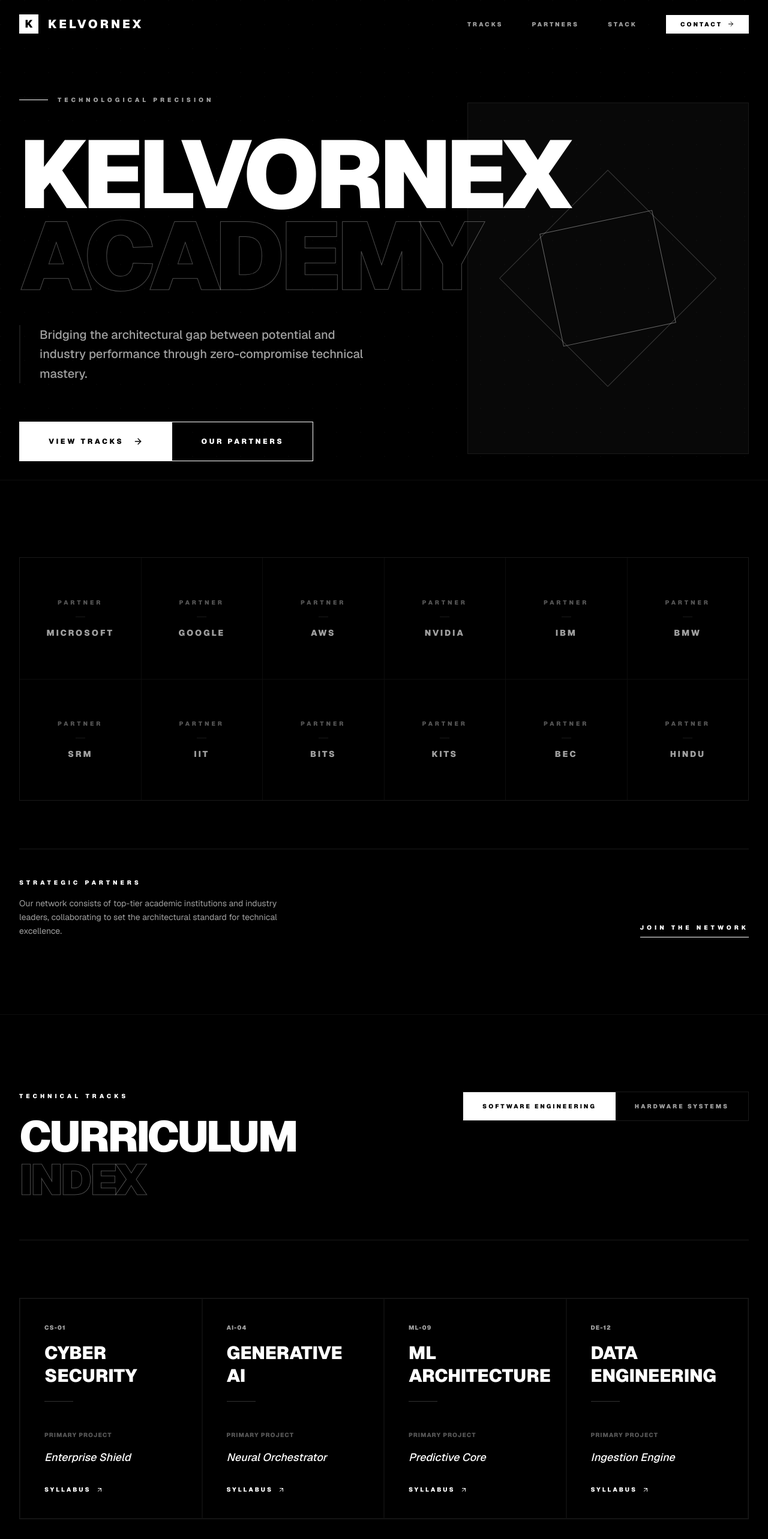
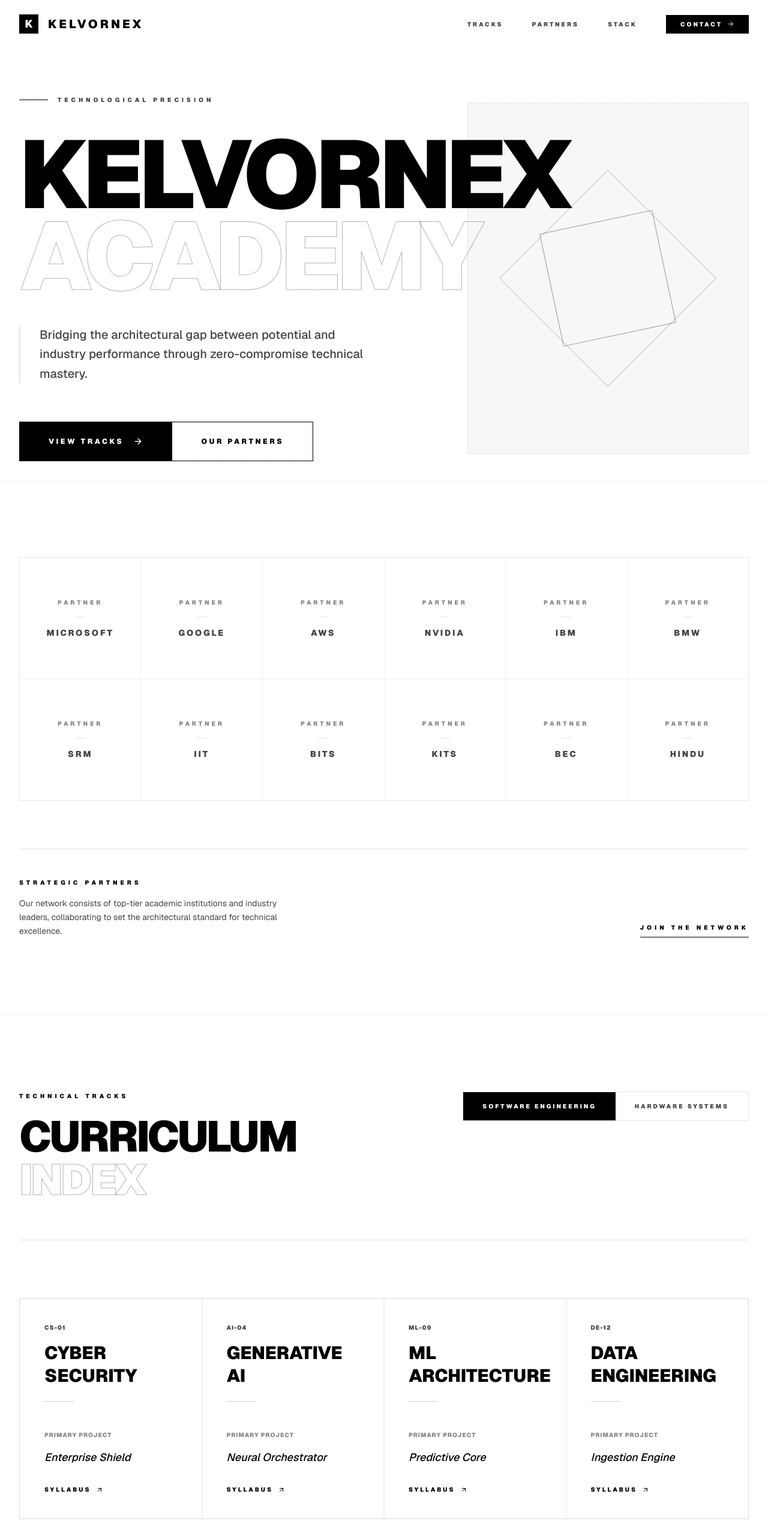
Before and after one commit to deepakchilla/Kelvronex, a Next.js app: page / in a window 1280 px wide. Shown: the top 2566 px of the page at 60% size. Built offline with nearby package versions, Linux system fonts and the light colour scheme.

Commit message:
Invert color scheme to High-Contrast Light theme

```diff
--- a/src/app/globals.css
+++ b/src/app/globals.css
@@ -1,12 +1,12 @@
 @import "tailwindcss";
 
 @theme {
-  --color-background: #080808;
-  --color-foreground: #ffffff;
-  --color-primary: #ffffff;
-  --color-secondary: #a0a0a0;
-  --color-accent: #222222;
-  --color-muted: #555555;
+  --color-background: #ffffff;
+  --color-foreground: #000000;
+  --color-primary: #000000;
+  --color-secondary: #444444;
+  --color-accent: #e5e5e5;
+  --color-muted: #888888;
 
   --font-sans: var(--font-geist-sans), ui-sans-serif, system-ui;
   --font-mono: var(--font-geist-mono), ui-monospace, SFMono-Regular;
@@ -21,12 +21,12 @@
 }
 
 :root {
-  --background: #080808;
-  --foreground: #ffffff;
-  --card: #111111;
-  --card-foreground: #ffffff;
-  --border: #222222;
-  --ring: #ffffff;
+  --background: #ffffff;
+  --foreground: #000000;
+  --card: #f9f9f9;
+  --card-foreground: #000000;
+  --border: #eeeeee;
+  --ring: #000000;
 }
 
 body {
@@ -40,37 +40,37 @@ body {
 
 @layer utilities {
   .sharp-card {
-    @apply relative border border-white/10 bg-white/[0.02] transition-all duration-300 hover:bg-white/[0.05] hover:border-white/30;
+    @apply relative border border-black/10 bg-black/[0.01] transition-all duration-300 hover:bg-black/[0.03] hover:border-black/30;
   }
 
   .sharp-button {
-    @apply px-8 py-4 bg-white text-black font-black uppercase tracking-widest transition-all hover:bg-black hover:text-white hover:border-white border border-transparent;
+    @apply px-8 py-4 bg-black text-white font-black uppercase tracking-widest transition-all hover:bg-white hover:text-black hover:border-black border border-transparent;
   }
 
   .text-outline {
-    -webkit-text-stroke: 1px rgba(255,255,255,0.3);
+    -webkit-text-stroke: 1px rgba(0,0,0,0.3);
     color: transparent;
   }
 
   .grid-pattern {
-    background-image: radial-gradient(circle at 1px 1px, rgba(255,255,255,0.05) 1px, transparent 0);
+    background-image: radial-gradient(circle at 1px 1px, rgba(0,0,0,0.05) 1px, transparent 0);
     background-size: 40px 40px;
   }
 }
 
-/* Custom Scrollbar - Sharp */
+/* Custom Scrollbar - Sharp Light */
 ::-webkit-scrollbar {
   width: 6px;
 }
 
 ::-webkit-scrollbar-track {
-  background: #080808;
+  background: #ffffff;
 }
 
 ::-webkit-scrollbar-thumb {
-  background: #222222;
+  background: #eeeeee;
 }
 
 ::-webkit-scrollbar-thumb:hover {
-  background: #444444;
+  background: #cccccc;
 }
--- a/src/components/Collaborations.tsx
+++ b/src/components/Collaborations.tsx
@@ -9,9 +9,9 @@ const partners = [
 
 export default function Collaborations() {
   return (
-    <section id="collaborations" className="py-32 bg-black border-y border-white/5">
+    <section id="collaborations" className="py-32 bg-white border-y border-black/5">
       <div className="container mx-auto px-8">
-        <div className="grid grid-cols-2 md:grid-cols-4 lg:grid-cols-6 gap-[1px] bg-white/5 border border-white/5">
+        <div className="grid grid-cols-2 md:grid-cols-4 lg:grid-cols-6 gap-[1px] bg-black/5 border border-black/5">
           {partners.map((partner, i) => (
             <motion.div
               key={partner}
@@ -19,27 +19,27 @@ export default function Collaborations() {
               whileInView={{ opacity: 1 }}
               transition={{ delay: i * 0.05 }}
               viewport={{ once: true }}
-              className="group aspect-square bg-black flex flex-col items-center justify-center p-8 transition-all hover:bg-white/5"
+              className="group aspect-square bg-white flex flex-col items-center justify-center p-8 transition-all hover:bg-black/5"
             >
-              <span className="text-[10px] font-black uppercase tracking-[0.4em] text-muted group-hover:text-white transition-colors">
+              <span className="text-[10px] font-black uppercase tracking-[0.4em] text-muted group-hover:text-black transition-colors">
                 Partner
               </span>
-              <div className="h-[1px] w-4 bg-white/10 my-4 group-hover:w-12 transition-all" />
-              <span className="text-sm font-black uppercase tracking-[0.2em] text-secondary group-hover:text-white transition-colors text-center">
+              <div className="h-[1px] w-4 bg-black/10 my-4 group-hover:w-12 transition-all" />
+              <span className="text-sm font-black uppercase tracking-[0.2em] text-secondary group-hover:text-black transition-colors text-center">
                 {partner}
               </span>
             </motion.div>
           ))}
         </div>
 
-        <div className="mt-20 flex flex-col md:flex-row items-end justify-between gap-8 border-t border-white/10 pt-12">
+        <div className="mt-20 flex flex-col md:flex-row items-end justify-between gap-8 border-t border-black/10 pt-12">
           <div className="max-w-md">
-            <h2 className="text-[10px] font-black uppercase tracking-[0.5em] text-white mb-4">Strategic Partners</h2>
+            <h2 className="text-[10px] font-black uppercase tracking-[0.5em] text-black mb-4">Strategic Partners</h2>
             <p className="text-secondary text-sm leading-relaxed">
               Our network consists of top-tier academic institutions and industry leaders, collaborating to set the architectural standard for technical excellence.
             </p>
           </div>
-          <button className="text-[10px] font-black uppercase tracking-[0.5em] text-white border-b border-white pb-2 hover:text-secondary hover:border-secondary transition-all">
+          <button className="text-[10px] font-black uppercase tracking-[0.5em] text-black border-b border-black pb-2 hover:text-secondary hover:border-secondary transition-all">
             Join the Network
           </button>
         </div>
--- a/src/components/Courses.tsx
+++ b/src/components/Courses.tsx
@@ -32,24 +32,24 @@ export default function Courses() {
   const [activeTrack, setActiveTrack] = useState("software");
 
   return (
-    <section id="courses" className="py-32 bg-black">
+    <section id="courses" className="py-32 bg-white text-black">
       <div className="container mx-auto px-8">
-        <div className="flex flex-col md:flex-row items-start justify-between mb-24 gap-12 border-b border-white/10 pb-16">
+        <div className="flex flex-col md:flex-row items-start justify-between mb-24 gap-12 border-b border-black/10 pb-16">
           <div className="max-w-xl">
-            <h2 className="text-[10px] font-black uppercase tracking-[0.5em] text-white mb-6">Technical Tracks</h2>
+            <h2 className="text-[10px] font-black uppercase tracking-[0.5em] text-black mb-6">Technical Tracks</h2>
             <h3 className="text-5xl md:text-7xl font-black uppercase leading-none tracking-tighter">
               Curriculum <br /> <span className="text-outline">Index</span>
             </h3>
           </div>
 
-          <div className="flex gap-0 border border-white/10">
+          <div className="flex gap-0 border border-black/10">
             {tracks.map((track) => (
               <button
                 key={track.id}
                 onClick={() => setActiveTrack(track.id)}
                 className={cn(
                   "px-8 py-4 font-black text-[10px] uppercase tracking-[0.3em] transition-all",
-                  activeTrack === track.id ? "bg-white text-black" : "text-secondary hover:bg-white/5"
+                  activeTrack === track.id ? "bg-black text-white" : "text-secondary hover:bg-black/5"
                 )}
               >
                 {track.label}
@@ -58,7 +58,7 @@ export default function Courses() {
           </div>
         </div>
 
-        <div className="grid md:grid-cols-2 lg:grid-cols-4 gap-0 border border-white/10">
+        <div className="grid md:grid-cols-2 lg:grid-cols-4 gap-0 border border-black/10">
           <AnimatePresence mode="wait">
             {tracks.find(t => t.id === activeTrack)?.courses.map((course, i) => (
               <motion.div
@@ -67,7 +67,7 @@ export default function Courses() {
                 animate={{ opacity: 1 }}
                 exit={{ opacity: 0 }}
                 transition={{ delay: i * 0.1 }}
-                className="group border border-white/5 p-10 bg-black hover:bg-white/[0.03] transition-all flex flex-col justify-between aspect-square"
+                className="group border border-black/5 p-10 bg-white hover:bg-black/[0.03] transition-all flex flex-col justify-between aspect-square"
               >
                 <div>
                   <span className="text-[10px] font-black text-secondary tracking-widest block mb-4 uppercase">
@@ -76,17 +76,17 @@ export default function Courses() {
                   <h4 className="text-3xl font-black uppercase leading-tight mb-6">
                     {course.name}
                   </h4>
-                  <div className="w-12 h-[1px] bg-white/20 group-hover:w-full transition-all duration-500" />
+                  <div className="w-12 h-[1px] bg-black/20 group-hover:w-full transition-all duration-500" />
                 </div>
 
                 <div className="mt-12">
                   <p className="text-[10px] font-black uppercase tracking-widest text-muted mb-4">
                     Primary Project
                   </p>
-                  <p className="text-lg font-medium text-white mb-8 italic">
+                  <p className="text-lg font-medium text-black mb-8 italic">
                     {course.project}
                   </p>
-                  <button className="flex items-center text-[10px] font-black uppercase tracking-[0.3em] text-white group-hover:text-secondary transition-colors">
+                  <button className="flex items-center text-[10px] font-black uppercase tracking-[0.3em] text-black group-hover:text-secondary transition-colors">
                     <span>Syllabus</span>
                     <ArrowUpRight className="w-3 h-3 ml-2" />
                   </button>
@@ -97,10 +97,10 @@ export default function Courses() {
         </div>
 
         {/* Exclusive Spotlight - Sharp Style */}
-        <div className="mt-24 border border-white/10 bg-white/[0.02] p-12 md:p-24 relative overflow-hidden">
-          <div className="absolute top-0 right-0 w-64 h-64 border-t border-r border-white/10" />
+        <div className="mt-24 border border-black/10 bg-black/[0.02] p-12 md:p-24 relative overflow-hidden">
+          <div className="absolute top-0 right-0 w-64 h-64 border-t border-r border-black/10" />
           <div className="relative z-10">
-            <div className="inline-block px-4 py-1 border border-white/20 text-[10px] font-black uppercase tracking-[0.4em] mb-12">
+            <div className="inline-block px-4 py-1 border border-black/20 text-[10px] font-black uppercase tracking-[0.4em] mb-12">
               Strategic Partnership
             </div>
             <div className="grid lg:grid-cols-2 gap-20 items-end">
@@ -112,12 +112,12 @@ export default function Courses() {
                   A high-precision certification track in unified data analytics, developed in direct collaboration with Microsoft Engineering.
                 </p>
                 <div className="flex gap-0">
-                  <button className="px-10 py-5 bg-white text-black font-black uppercase tracking-[0.3em] text-[10px] hover:bg-transparent hover:text-white border border-white transition-all">
+                  <button className="px-10 py-5 bg-black text-white font-black uppercase tracking-[0.3em] text-[10px] hover:bg-transparent hover:text-black border border-black transition-all">
                     Register Track
                   </button>
                 </div>
               </div>
-              <div className="border-t border-white/10 pt-12 text-right">
+              <div className="border-t border-black/10 pt-12 text-right">
                 <p className="text-[10px] font-black uppercase tracking-[0.5em] text-muted">
                   Official Technical Partner
                 </p>
--- a/src/components/Hero.tsx
+++ b/src/components/Hero.tsx
@@ -6,7 +6,7 @@ import { ArrowRight } from "lucide-react";
 
 export default function Hero() {
   return (
-    <section className="relative min-h-screen flex items-center pt-32 overflow-hidden bg-black">
+    <section className="relative min-h-screen flex items-center pt-32 overflow-hidden bg-white">
       <div className="absolute inset-0 grid-pattern opacity-40 pointer-events-none" />
 
       <div className="container mx-auto px-8 relative z-10">
@@ -18,7 +18,7 @@ export default function Hero() {
               transition={{ duration: 0.8 }}
               className="flex items-center space-x-4 mb-12"
             >
-              <div className="w-12 h-[1px] bg-white" />
+              <div className="w-12 h-[1px] bg-black" />
               <span className="text-[10px] font-black uppercase tracking-[0.5em] text-secondary">
                 Technological Precision
               </span>
@@ -28,7 +28,7 @@ export default function Hero() {
               initial={{ opacity: 0, y: 40 }}
               animate={{ opacity: 1, y: 0 }}
               transition={{ duration: 0.8, delay: 0.2 }}
-              className="text-7xl md:text-[10rem] font-black tracking-[-0.05em] leading-[0.85] mb-12 uppercase"
+              className="text-7xl md:text-[10rem] font-black tracking-[-0.05em] leading-[0.85] mb-12 uppercase text-black"
             >
               Kelvornex <br />
               <span className="text-outline">Academy</span>
@@ -38,7 +38,7 @@ export default function Hero() {
               initial={{ opacity: 0, y: 40 }}
               animate={{ opacity: 1, y: 0 }}
               transition={{ duration: 0.8, delay: 0.4 }}
-              className="max-w-xl text-lg md:text-xl text-secondary font-medium mb-16 leading-relaxed border-l-2 border-white/10 pl-8"
+              className="max-w-xl text-lg md:text-xl text-secondary font-medium mb-16 leading-relaxed border-l-2 border-black/10 pl-8"
             >
               Bridging the architectural gap between potential and industry performance through zero-compromise technical mastery.
             </motion.p>
@@ -49,11 +49,11 @@ export default function Hero() {
               transition={{ duration: 0.8, delay: 0.6 }}
               className="flex flex-col sm:flex-row gap-0"
             >
-              <button className="px-12 py-6 bg-white text-black font-black uppercase tracking-[0.3em] text-xs hover:bg-transparent hover:text-white border border-white transition-all flex items-center group">
+              <button className="px-12 py-6 bg-black text-white font-black uppercase tracking-[0.3em] text-xs hover:bg-transparent hover:text-black border border-black transition-all flex items-center group">
                 <span>View Tracks</span>
                 <ArrowRight className="w-4 h-4 ml-4 group-hover:translate-x-2 transition-transform" />
               </button>
-              <button className="px-12 py-6 bg-transparent text-white border border-white border-l-0 font-black uppercase tracking-[0.3em] text-xs hover:bg-white hover:text-black transition-all">
+              <button className="px-12 py-6 bg-transparent text-black border border-black border-l-0 font-black uppercase tracking-[0.3em] text-xs hover:bg-black hover:text-white transition-all">
                 Our Partners
               </button>
             </motion.div>
@@ -64,12 +64,12 @@ export default function Hero() {
               initial={{ opacity: 0, scale: 0.9 }}
               animate={{ opacity: 1, scale: 1 }}
               transition={{ duration: 1 }}
-              className="aspect-[4/5] border border-white/10 relative overflow-hidden"
+              className="aspect-[4/5] border border-black/10 relative overflow-hidden"
             >
-              <div className="absolute inset-0 bg-white/[0.03]" />
+              <div className="absolute inset-0 bg-black/[0.03]" />
               <div className="absolute inset-0 flex items-center justify-center">
-                <div className="w-64 h-64 border border-white/20 rotate-45" />
-                <div className="absolute w-48 h-48 border border-white/40 -rotate-12" />
+                <div className="w-64 h-64 border border-black/20 rotate-45" />
+                <div className="absolute w-48 h-48 border border-black/40 -rotate-12" />
               </div>
             </motion.div>
           </div>
--- a/src/components/Navbar.tsx
+++ b/src/components/Navbar.tsx
@@ -28,15 +28,15 @@ export default function Navbar() {
     <nav
       className={cn(
         "fixed top-0 left-0 right-0 z-50 transition-all duration-500 border-b",
-        isScrolled ? "bg-black border-white/10 py-4" : "bg-transparent border-transparent py-6"
+        isScrolled ? "bg-white border-black/10 py-4" : "bg-transparent border-transparent py-6"
       )}
     >
       <div className="max-w-7xl mx-auto px-8 flex items-center justify-between">
         <Link href="/" className="flex items-center space-x-4">
-          <div className="w-8 h-8 bg-white flex items-center justify-center">
-            <span className="text-black font-black text-lg">K</span>
+          <div className="w-8 h-8 bg-black flex items-center justify-center">
+            <span className="text-white font-black text-lg">K</span>
           </div>
-          <span className="text-xl font-black tracking-[0.2em] uppercase text-white hidden sm:block">
+          <span className="text-xl font-black tracking-[0.2em] uppercase text-black hidden sm:block">
             Kelvornex
           </span>
         </Link>
@@ -47,12 +47,12 @@ export default function Navbar() {
             <Link
               key={link.name}
               href={link.href}
-              className="text-[10px] font-black uppercase tracking-[0.3em] text-secondary hover:text-white transition-colors"
+              className="text-[10px] font-black uppercase tracking-[0.3em] text-secondary hover:text-black transition-colors"
             >
               {link.name}
             </Link>
           ))}
-          <button className="px-6 py-2 bg-white text-black text-[10px] font-black uppercase tracking-[0.3em] hover:bg-white/90 transition-all flex items-center group">
+          <button className="px-6 py-2 bg-black text-white text-[10px] font-black uppercase tracking-[0.3em] hover:bg-black/90 transition-all flex items-center group">
             <span>Contact</span>
             <ArrowRight className="w-3 h-3 ml-2 group-hover:translate-x-1 transition-transform" />
           </button>
@@ -60,7 +60,7 @@ export default function Navbar() {
 
         {/* Mobile Toggle */}
         <button
-          className="md:hidden text-white"
+          className="md:hidden text-black"
           onClick={() => setIsMobileMenuOpen(!isMobileMenuOpen)}
         >
           {isMobileMenuOpen ? <X className="w-6 h-6" /> : <Menu className="w-6 h-6" />}
@@ -74,7 +74,7 @@ export default function Navbar() {
             initial={{ opacity: 0, y: -10 }}
             animate={{ opacity: 1, y: 0 }}
             exit={{ opacity: 0, y: -10 }}
-            className="absolute top-full left-0 right-0 bg-black border-b border-white/10 p-10 md:hidden flex flex-col space-y-6"
+            className="absolute top-full left-0 right-0 bg-white border-b border-black/10 p-10 md:hidden flex flex-col space-y-6"
           >
             {navLinks.map((link) => (
               <Link
@@ -86,7 +86,7 @@ export default function Navbar() {
                 {link.name}
               </Link>
             ))}
-            <button className="w-full py-4 bg-white text-black font-black uppercase tracking-[0.3em] text-xs">
+            <button className="w-full py-4 bg-black text-white font-black uppercase tracking-[0.3em] text-xs">
               Contact
             </button>
           </motion.div>
```
